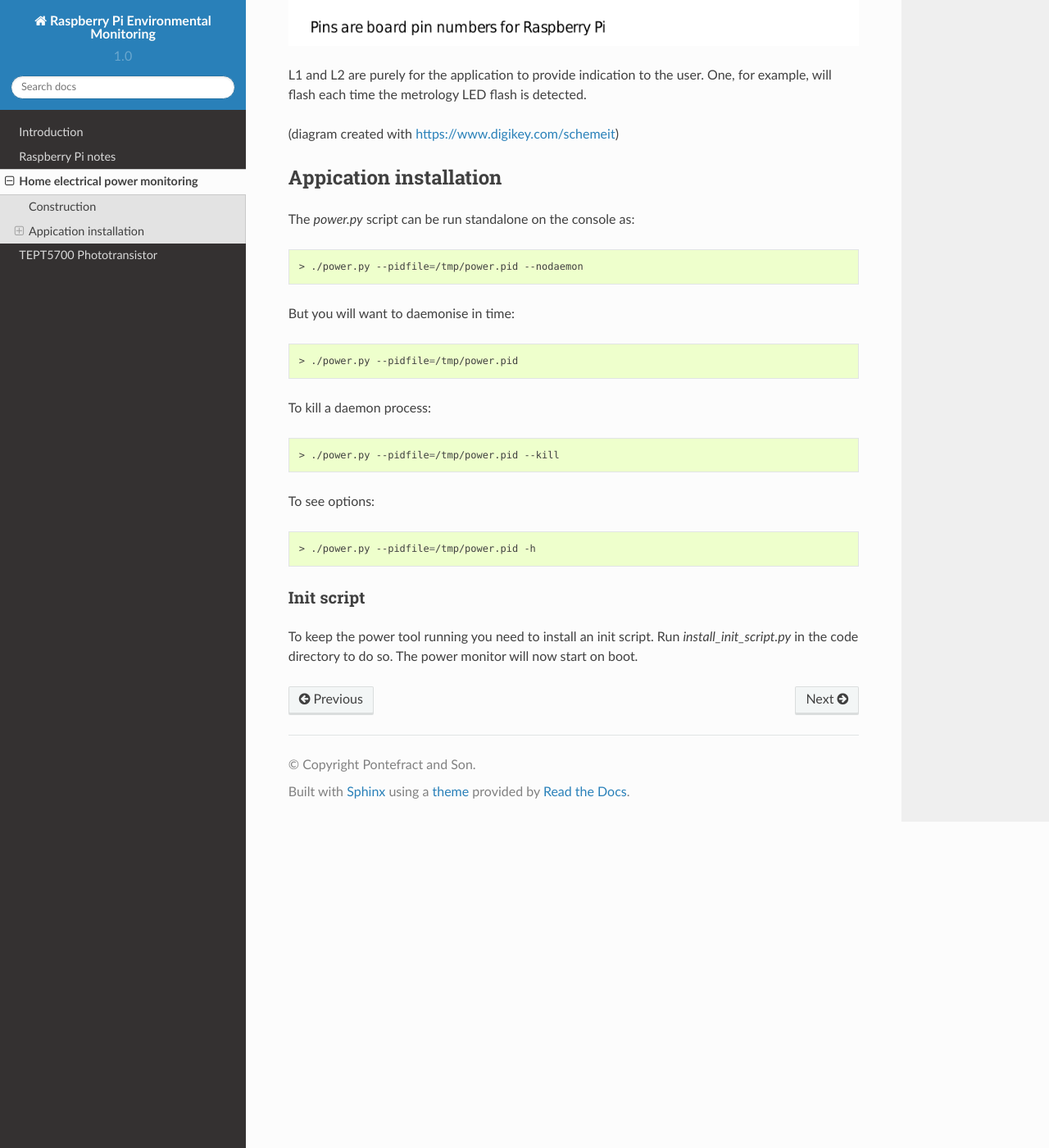
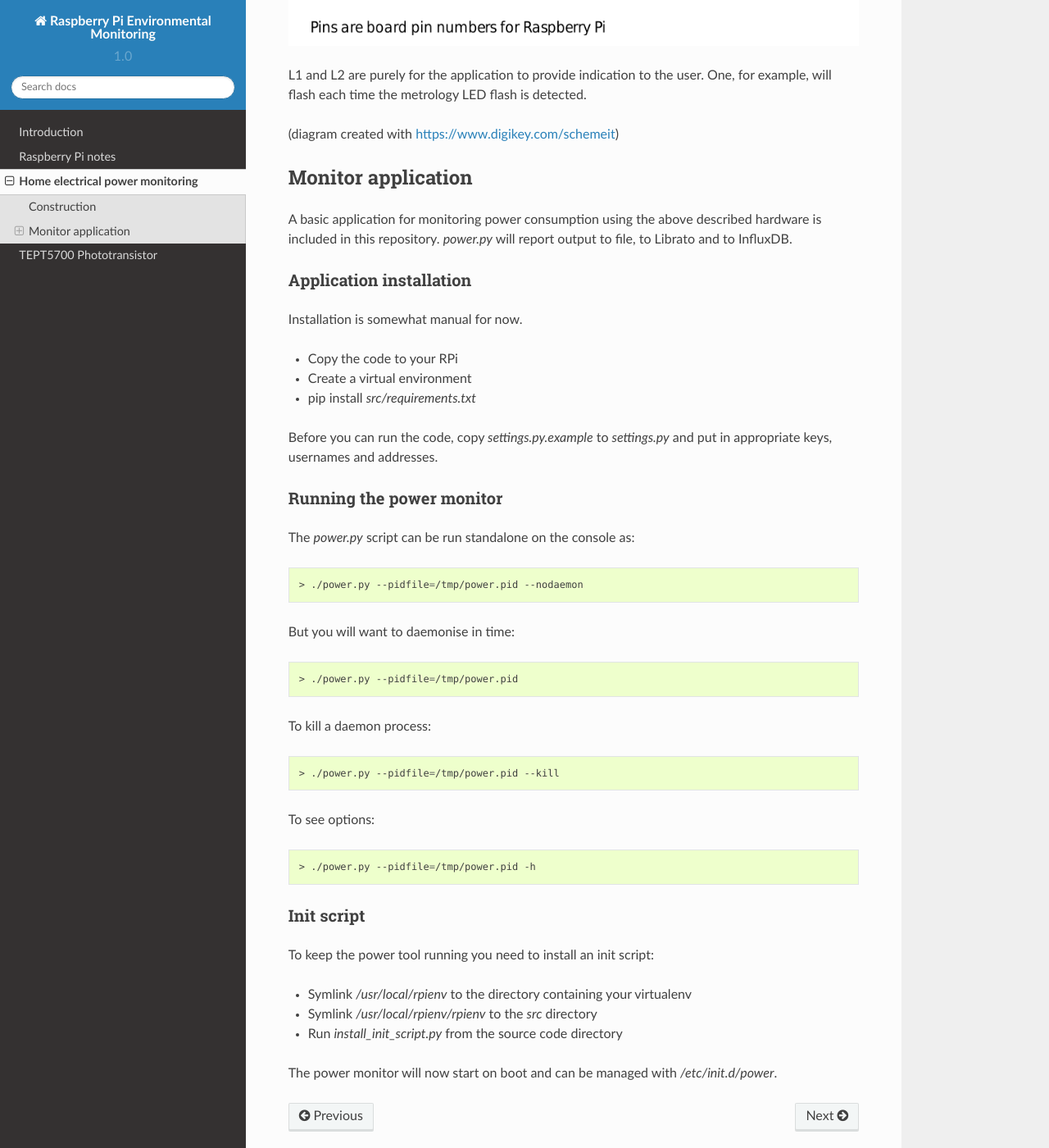
Before and after one commit to aquamatt/rpienv, a Sphinx documentation site: the page built from docs/source/components/power_monitoring.rst, in a window 1280 px wide and 1400 px high, scrolled down 873 px. Shown: the whole window at 82% size. Built offline with Sphinx 7.4.7 and the Read the Docs theme 2.0.0, drawn with Linux system fonts in a browser that asks for light colours.

Commit message:
Updated docs

```diff
--- a/docs/source/components/power_monitoring.rst
+++ b/docs/source/components/power_monitoring.rst
@@ -21,8 +21,27 @@ One, for example, will flash each time the metrology LED flash is detected.
 
 (diagram created with https://www.digikey.com/schemeit)
 
-Appication installation
-=======================
+Monitor application
+===================
+
+A basic application for monitoring power consumption using the above described
+hardware is included in this repository. `power.py` will report output to file,
+to Librato and to InfluxDB.
+
+Application installation
+------------------------
+
+Installation is somewhat manual for now.
+
+* Copy the code to your RPi
+* Create a virtual environment
+* pip install `src/requirements.txt`
+
+Before you can run the code, copy `settings.py.example` to `settings.py` and
+put in appropriate keys, usernames and addresses.
+
+Running the power monitor
+-------------------------
 
 The `power.py` script can be run standalone on the console as:
 
@@ -54,6 +73,11 @@ To see options:
 Init script
 -----------
 
-To keep the power tool running you need to install an init script. Run
-`install_init_script.py` in the code directory to do so. The power monitor will
-now start on boot.
+To keep the power tool running you need to install an init script:
+
+* Symlink `/usr/local/rpienv` to the directory containing your virtualenv
+* Symlink `/usr/local/rpienv/rpienv` to the `src` directory
+* Run `install_init_script.py` from the source code directory
+
+The power monitor will now start on boot and can be managed with
+`/etc/init.d/power`.
```
Also changed, not shown: README.md (+28 -2 lines), 1 other file.
